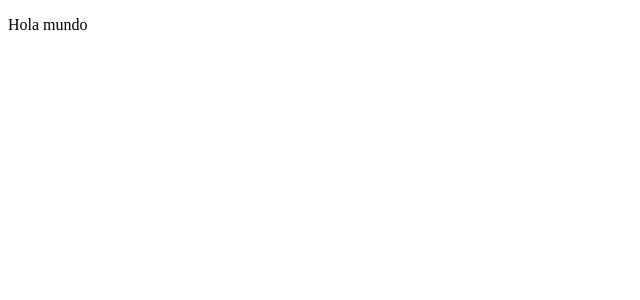
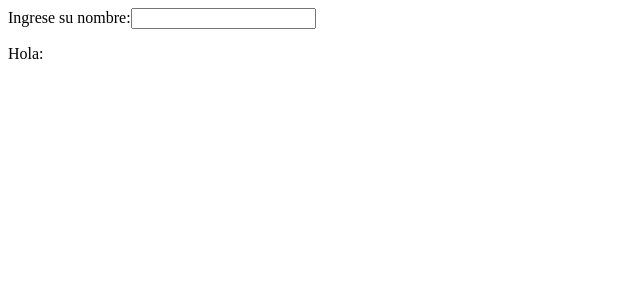
Before and after one commit to GamaAnder/holaMundo, an Angular app: page / in a window 1280 px wide. Shown: the top 300 px of the page, without its empty margins (0-640 px from the left). Built offline with nearby package versions, Linux system fonts and the light colour scheme.

Commit message:
se ajusta configuracion

```diff
--- a/src/app/app.html
+++ b/src/app/app.html
@@ -1,2 +1,7 @@
-<p>Hola mundo </p>
+<label>Ingrese su nombre:</label>
+<input type="text" [(ngModel)]="saludar" >
+
+<p>
+<label>Hola: {{saludar}}</label>
+
 <router-outlet />
--- a/src/app/app.ts
+++ b/src/app/app.ts
@@ -1,12 +1,13 @@
 import { Component, signal } from '@angular/core';
+import { FormsModule } from '@angular/forms';
 import { RouterOutlet } from '@angular/router';
 
 @Component({
-  imports: [RouterOutlet],
   selector: 'app-root',
+  imports: [FormsModule, RouterOutlet],
   styleUrl: './app.css',
   templateUrl: './app.html',
 })
 export class App {
-  protected readonly title = signal('holaMundo');
+  saludar = '';
 }
```
